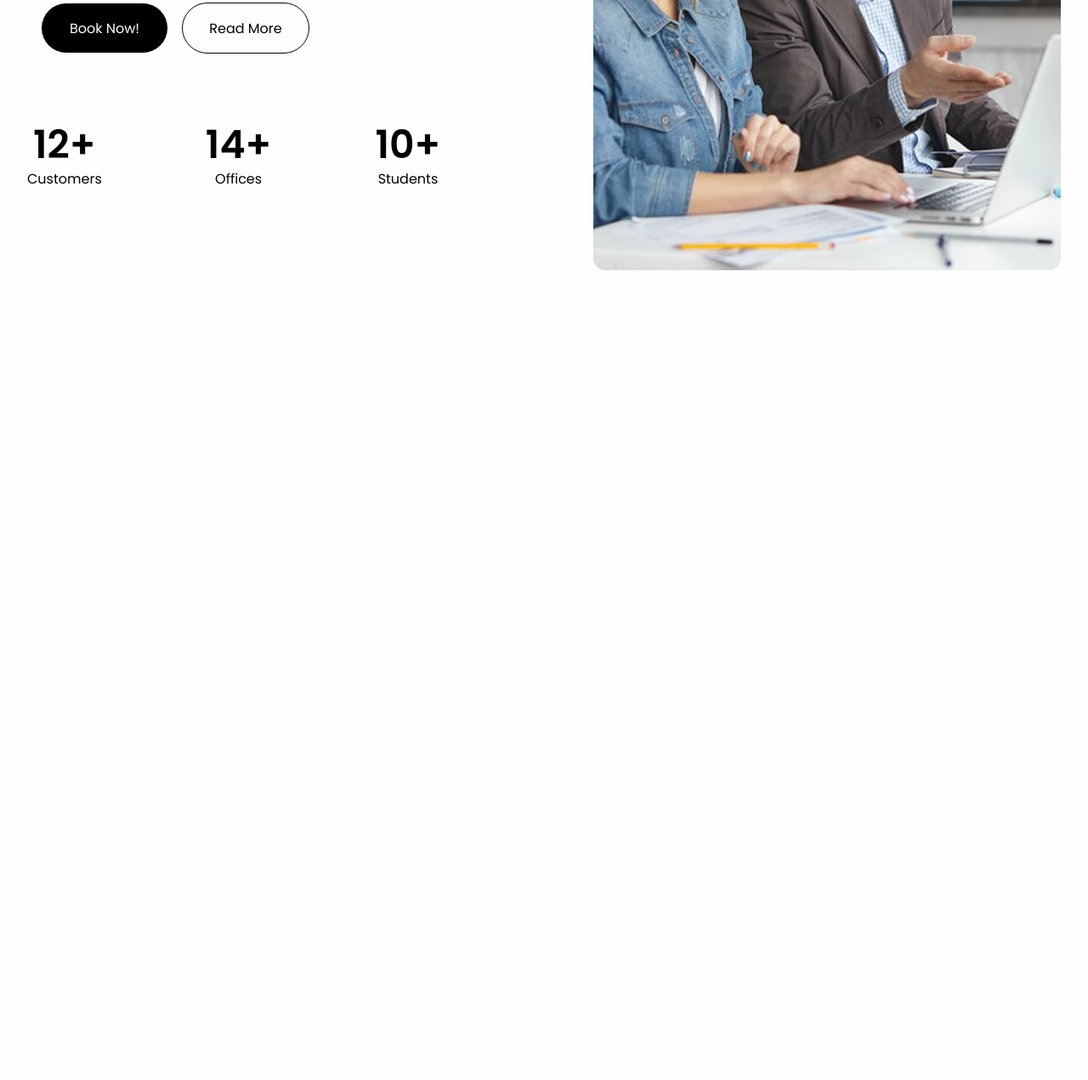
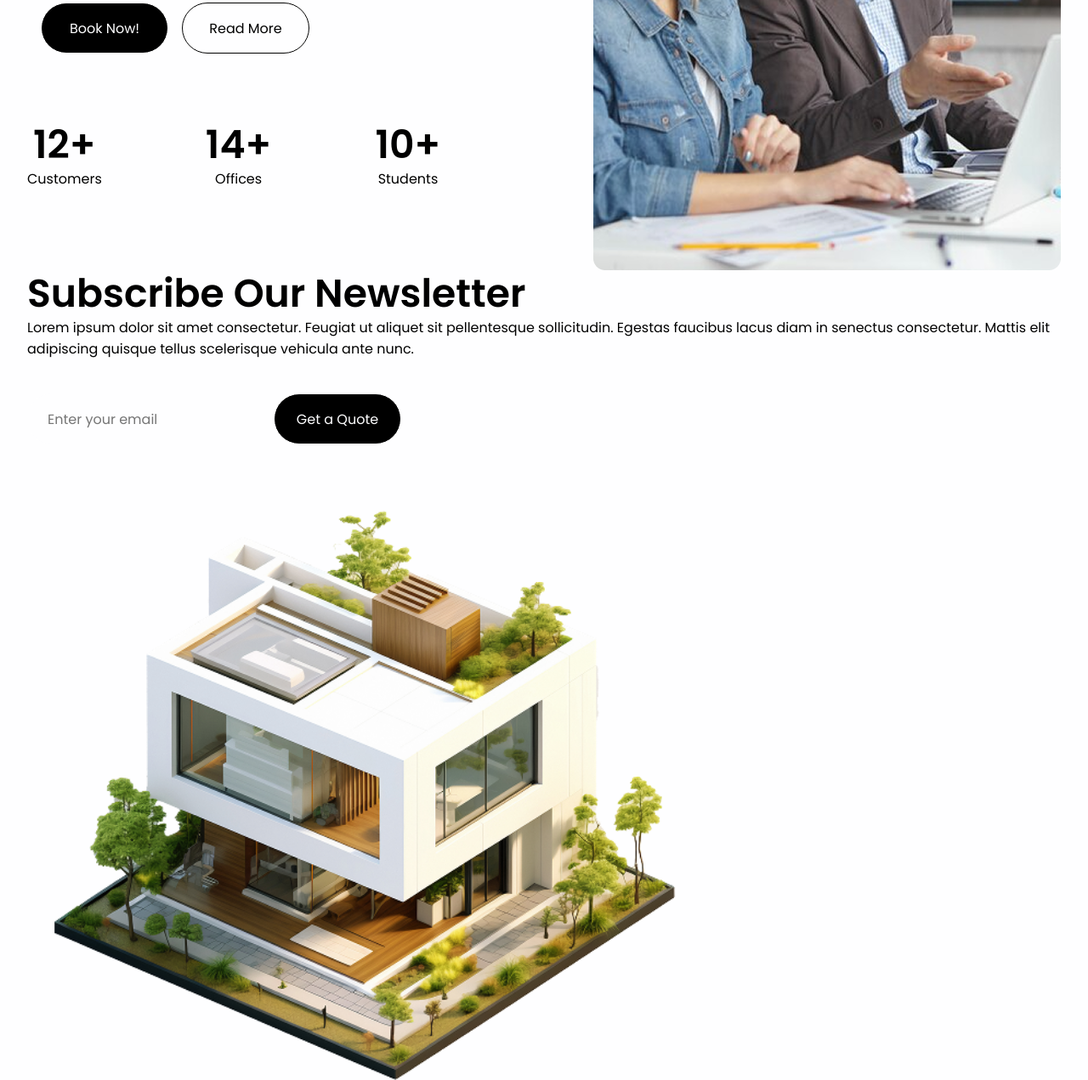
Before and after one commit to vlesueji/landing_page, a website: page index.html in a window 1280 px wide. Shown: the part 2280-3551 px from the top of the page at 85% size. Before the commit the page ends 2598 px from the top, so only its background shows below. Drawn offline with Linux system fonts and the light colour scheme.

Commit message:
add new section subscribe

```diff
--- a/index.html
+++ b/index.html
@@ -559,6 +559,47 @@
       </div>
     </div>
   </section>
+  <section class="subscribe container">
+    <div class="subscribe__info">
+      <h2 class="subscribe__title">Subscribe Our Newsletter</h2>
+      <p class="subscribe__paragraph">
+        Lorem ipsum dolor sit amet consectetur. Feugiat ut aliquet sit pellentesque sollicitudin. Egestas faucibus lacus diam in senectus consectetur. Mattis elit adipiscing quisque tellus scelerisque vehicula ante nunc.
+      </p>
+      <form
+        class="mail home__mail"
+        action=""
+        autocomplete="on"
+        method="get"
+      >
+        <input
+          class="mail__input"
+          type="email"
+          name=""
+          id="subscribe-email"
+          placeholder="Enter your email"
+        >
+        <button
+          class="mail__button"
+          type="submit"
+        >Get a Quote
+        </button>
+      </form>
+    </div>
+    <picture class="home__image">
+      <source
+        media="(max-width: 550px)"
+        srcset="./images/sub-mobile.png"
+      >
+      <img
+        src="./images/sub.png"
+        alt=""
+        width="780"
+        height="670"
+        loading="lazy"
+      >
+    </picture>
+
+  </section>
 </main>
 <div
   class="mobile-menu mobile-visible visually-hidden"
```
Also changed, not shown: images/sub-mobile.png (added), images/sub.png (added).
